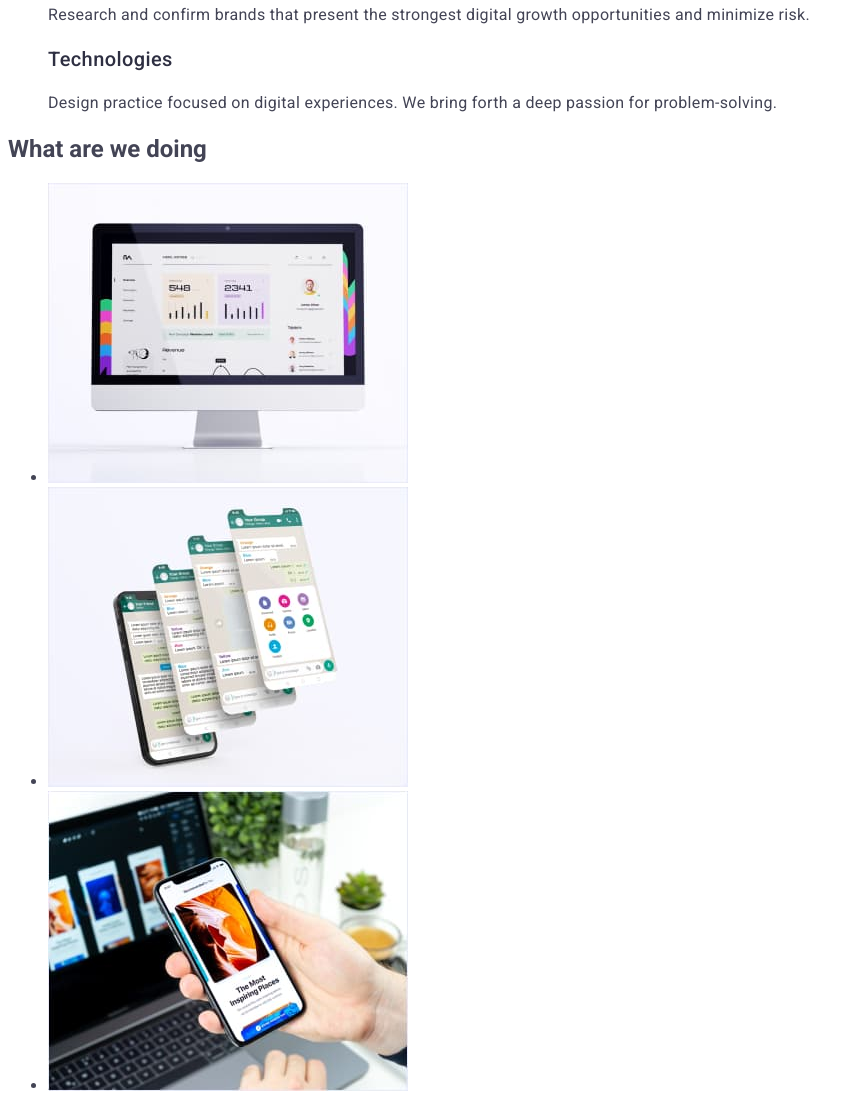
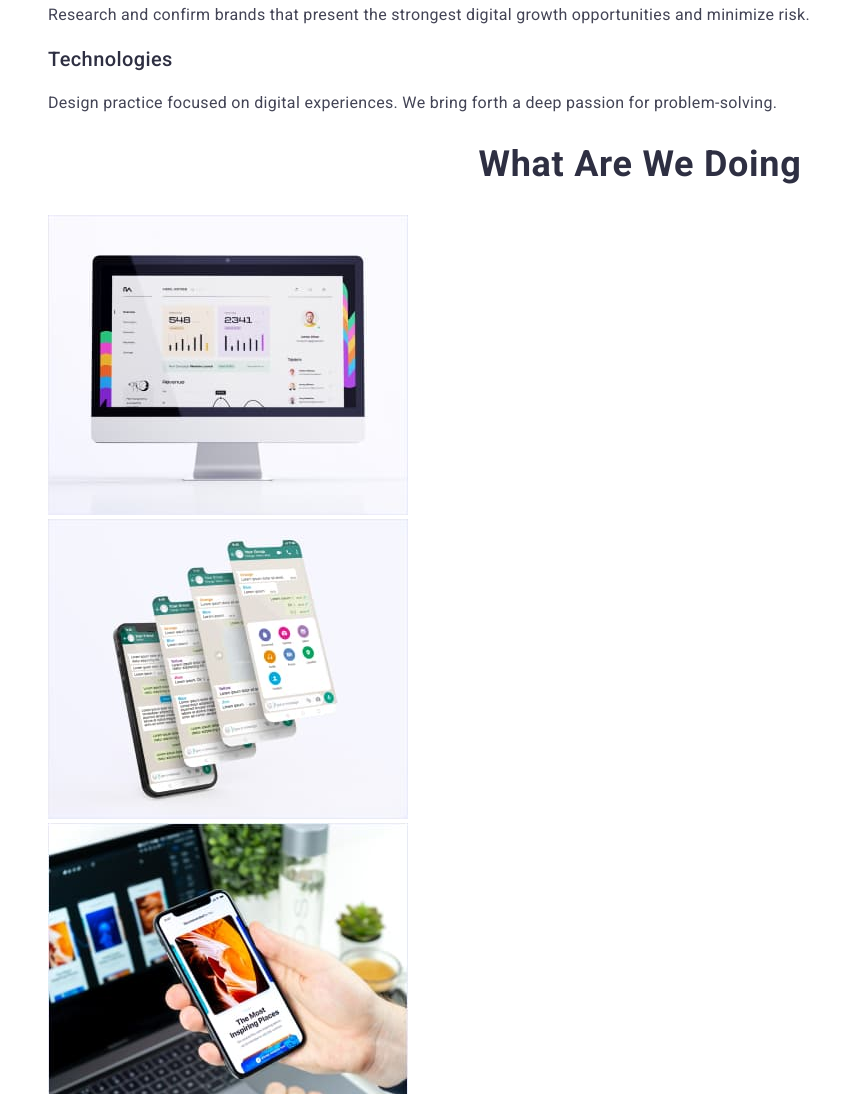
Before and after one commit to AlicjaSzamraj/goit-markup-hw-02, a plain HTML site: page index.html in a window 1280 px wide. Shown: the part 649-1743 px from the top of the page, without its empty margins (0-864 px from the left). Drawn offline with Linux system fonts and the light colour scheme.

Commit message:
finish section three

```diff
--- a/css/styles.css
+++ b/css/styles.css
@@ -86,3 +86,11 @@ body {
     line-height: 1.5;
     letter-spacing: 0.02em;
     }
+    .header_section_three{
+        font-size: 36px;
+        line-height: 1.11;
+        text-align: center;
+        letter-spacing: 0.02em;
+        text-transform: capitalize;
+        color: #2e2f42;
+    }
--- a/index.html
+++ b/index.html
@@ -58,8 +58,8 @@
             </ul>
         </section>
         <section>
-            <h2>What are we doing</h2>
-            <ul>
+            <h2 class="header_section_three">What are we doing</h2>
+            <ul class="list">
                 <li>
                     <img src="./images/screen.jpg"
                          alt="picture of the computer screen"
```
